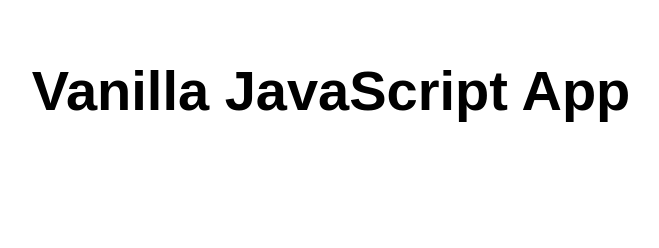
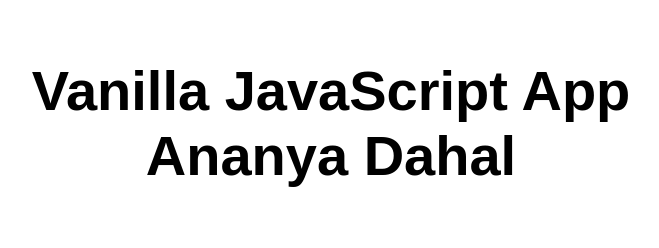
Before and after one commit to AnanyaDahal/SmartDisk-Azure-Lab, a website: page src/index.html in a window 1280 px wide. Shown: the whole page, without its empty margins (309-968 px from the left). Drawn offline with Linux system fonts and the light colour scheme.

Commit message:
Update title in index.html to include author name

```diff
--- a/src/index.html
+++ b/src/index.html
@@ -10,7 +10,7 @@
 
 <body>
   <main>
-    <h1>Vanilla JavaScript App</h1>
+    <h1>Vanilla JavaScript App Ananya Dahal</h1>
   </main>
 </body>
 
```
